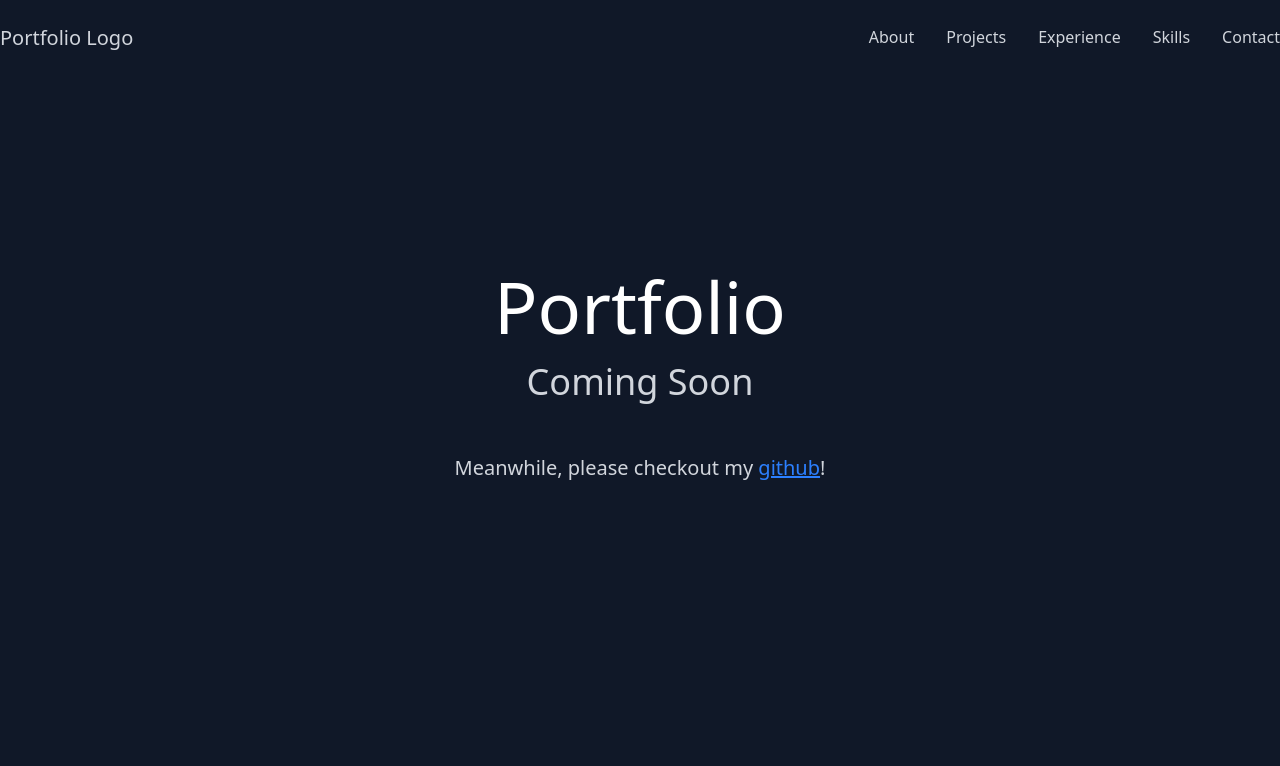
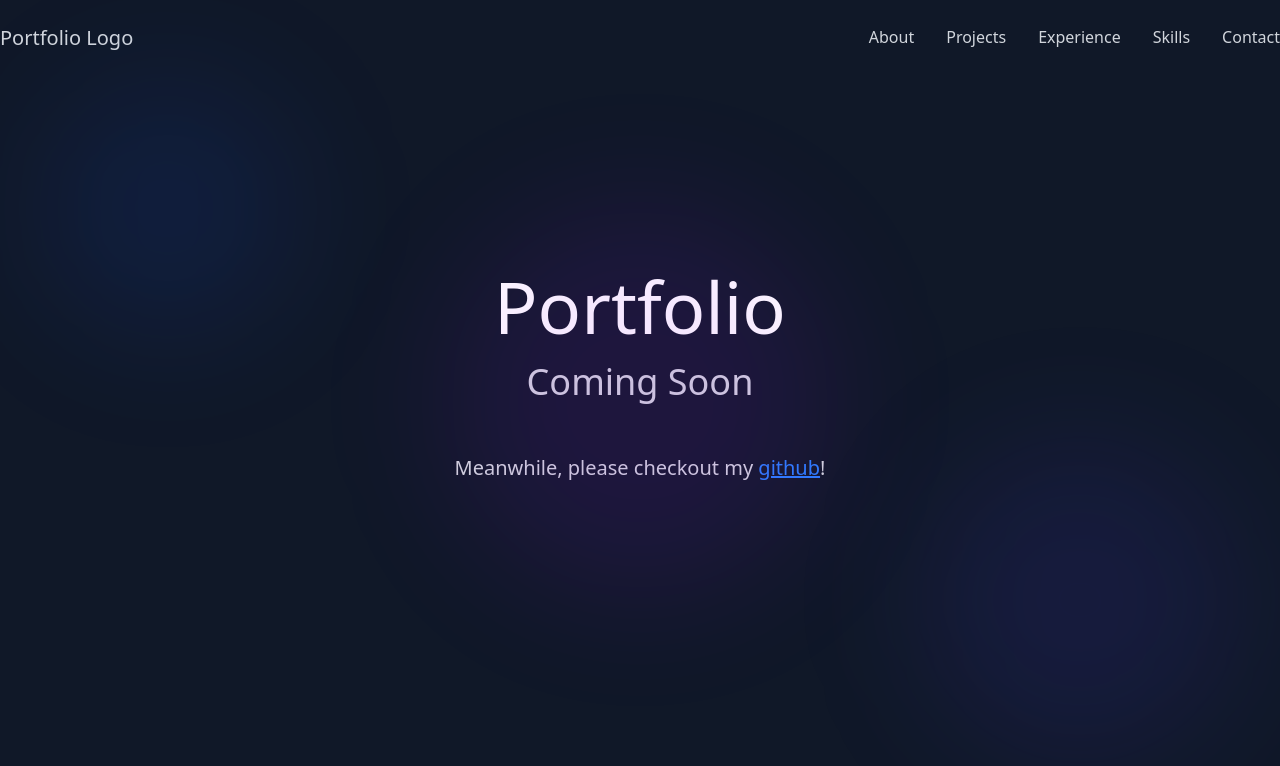
Before and after one commit to nainsworth/portfolio, a React (Vite) app: page / in a window 1280 px wide. Shown: the top 766 px of the page. Built offline with nearby package versions, Linux system fonts and the light colour scheme.

Commit message:
Created About section and added bg styling

```diff
--- a/src/App.tsx
+++ b/src/App.tsx
@@ -1,26 +1,12 @@
 import { Analytics } from "@vercel/analytics/react";
 import Navbar from "./components/Navbar";
+import About from "./components/About";
 
 function App() {
   return (
     <>
       <Navbar />
-      <div className="flex flex-col gap-5 place-items-center min-h-screen self-center justify-center pb-50">
-        <h1 className="text-7xl">Portfolio</h1>
-        <h2 className="text-4xl">Coming Soon</h2>
-        <p className="text-xl mt-8">
-          Meanwhile, please checkout my{" "}
-          <a
-            className="text-blue-500 hover:text-white hover:no-underline underline"
-            href="https://github.com/nainsworth"
-            target="_blank"
-          >
-            github
-          </a>
-          !
-        </p>
-
-      </div>
+      <About />
       <Analytics />
     </>
   );
--- /dev/null
+++ b/src/components/About.tsx
@@ -0,0 +1,32 @@
+const About = () => {
+  return (
+    <section id="about">
+        {/* Background Effects */}
+      {/* <div className="inset-0 bg-gray-900 z-0 absolute"> */}
+      <div>
+        <div className="w-64 h-64 bg-blue-600/10 rounded-full blur-3xl absolute top-20 left-10"></div>
+        <div className="w-96 h-96 bg-purple-600/10 rounded-full blur-3xl absolute -translate-x-1/2 -translate-y-1/2 top-1/2 left-1/2"></div>
+        <div className="w-80 h-80 bg-indigo-600/10 rounded-full blur-3xl absolute bottom-10 right-10"></div>
+        {/* <div className="inset-0 bg-grid-pattern opacity-[0.03] z-0 absolute"></div> */}
+      </div>
+
+      <div className="flex flex-col gap-5 place-items-center min-h-screen self-center justify-center pb-50">
+        <h1 className="text-7xl">Portfolio</h1>
+        <h2 className="text-4xl">Coming Soon</h2>
+        <p className="text-xl mt-8">
+          Meanwhile, please checkout my{" "}
+          <a
+            className="text-blue-500 hover:text-white hover:no-underline underline"
+            href="https://github.com/nainsworth"
+            target="_blank"
+          >
+            github
+          </a>
+          !
+        </p>
+      </div>
+    </section>
+  );
+};
+
+export default About;
--- a/src/components/Navbar.tsx
+++ b/src/components/Navbar.tsx
@@ -6,7 +6,7 @@ const Navbar = () => {
 const [isOpen, setOpen] = useState(false);
 
   return (
-    <div className="w-full flex justify-between items-center mx-auto py-6 px-12 xl:w-7xl xl:px-0">
+    <div className="w-full flex justify-between items-center mx-auto py-6 px-12 xl:w-7xl xl:px-0 z-50">
       <div>
         <p className="text-xl">Portfolio Logo</p>
       </div>
@@ -23,7 +23,7 @@ const [isOpen, setOpen] = useState(false);
 
         <ul className="hidden sm:flex gap-8">
           <li>
-            <a className="navLink" href="#">
+            <a className="navLink" href="#about">
               About
             </a>
           </li>
```
